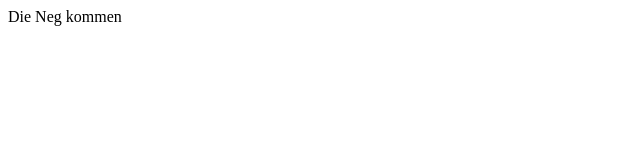
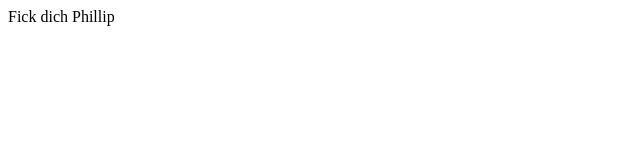
Before and after one commit to co13454-lgtm/Sigma, a plain HTML site: page index.html in a window 1280 px wide. Shown: the full height of the page, 0-640 px from the left. Drawn offline with Linux system fonts and the light colour scheme.

Commit message:
Update index.html

```diff
--- a/index.html
+++ b/index.html
@@ -1,8 +1,8 @@
 <html>
 <head>
-<title>sigma</title>
+<title>Krömer Hate</title>
 </head>
 <body>
-<p>Die Neg kommen</p>
+<p>Fick dich Phillip</p>
 </body>
 </html>
```
